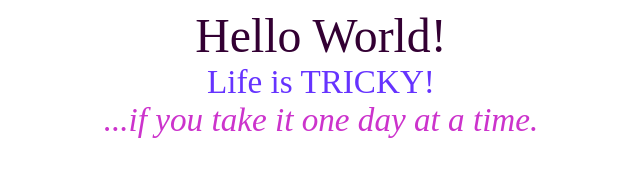
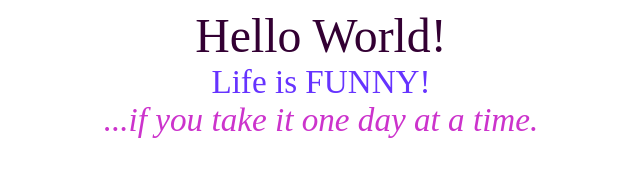
Before and after one commit to ochoadevops/TestStaticPage, a plain HTML site: page index.html in a window 1280 px wide. Shown: the full height of the page, 319-959 px from the left. Drawn offline with Linux system fonts and the light colour scheme.

Commit message:
changed to funny

```diff
--- a/index.html
+++ b/index.html
@@ -10,7 +10,7 @@
  style="color: rgb(51, 0, 51);"><big><big><big><big><big>Hello
 World!</big></big></big></big></big></big><br>
 <big style="color: rgb(102, 51, 255);"><big><big><big><big><big><small><small>Life
-is TRICKY!<br>
+is FUNNY!<br>
 <span style="font-style: italic; color: rgb(204, 51, 204);">...if
 you take it one day at a time.</span></small></small></big></big></big></big></big></big></div>
 </body>
```
